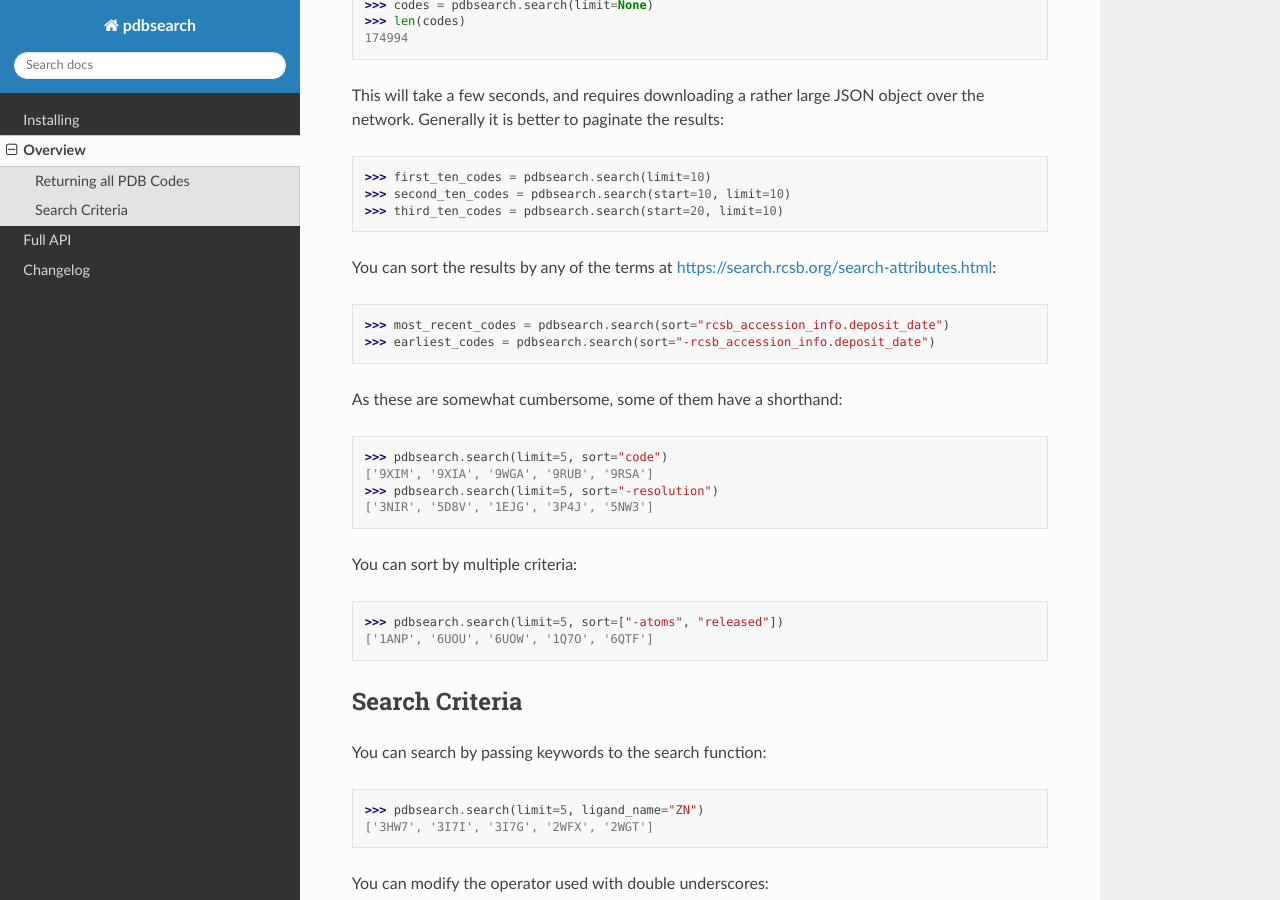
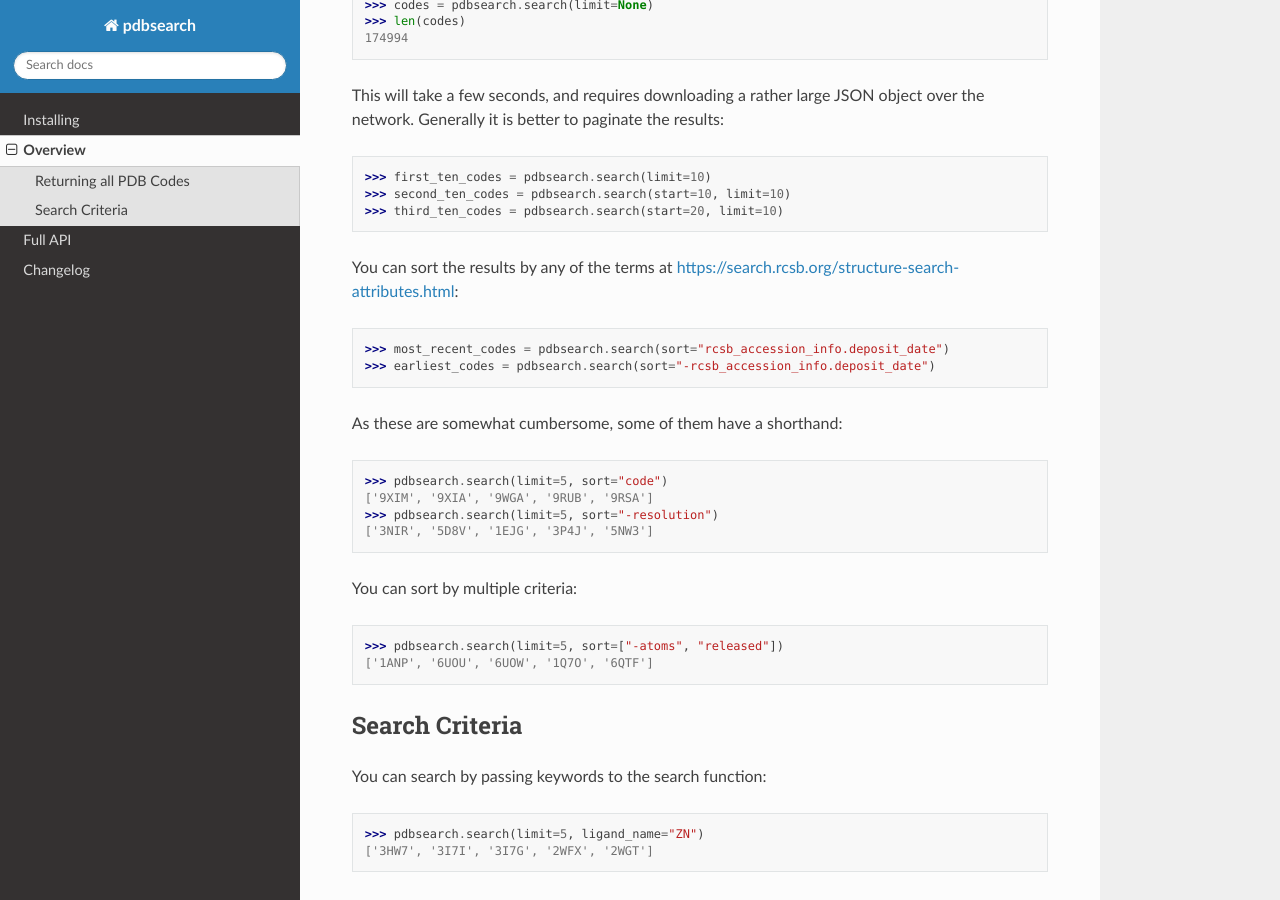
Before and after one commit to samirelanduk/pdbsearch, a Sphinx documentation site: the page built from docs/source/overview.rst, in a window 1280 px wide and 900 px high, scrolled down 345 px. Built offline with Sphinx 7.4.7 and the Read the Docs theme 2.0.0, drawn with Linux system fonts in a browser that asks for light colours.

Commit message:
Fix link to docs

```diff
--- a/docs/source/overview.rst
+++ b/docs/source/overview.rst
@@ -22,7 +22,7 @@ object over the network. Generally it is better to paginate the results:
     >>> third_ten_codes = pdbsearch.search(start=20, limit=10)
 
 You can sort the results by any of the terms at
-`<https://search.rcsb.org/search-attributes.html>`_:
+`<https://search.rcsb.org/structure-search-attributes.html>`_:
 
     >>> most_recent_codes = pdbsearch.search(sort="rcsb_accession_info.deposit_date")
     >>> earliest_codes = pdbsearch.search(sort="-rcsb_accession_info.deposit_date")
```
